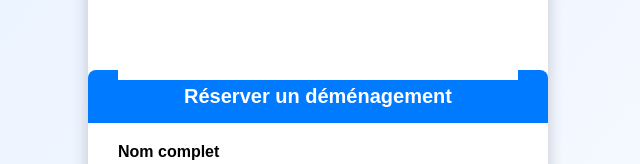
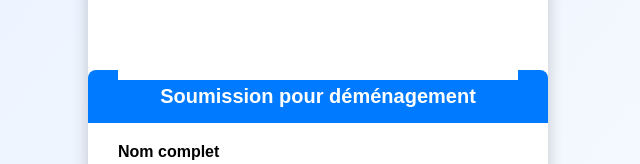
Before and after one commit to daheribrahim1997/Mtlmove, a plain HTML site: page index.html in a window 1280 px wide. Shown: the part 408-572 px from the top of the page, without its empty margins (322-962 px from the left). Drawn offline with Linux system fonts and the light colour scheme.

Commit message:
Update index.html

```diff
--- a/index.html
+++ b/index.html
@@ -82,7 +82,7 @@
 <body>
   <div class="container">
     <img src="logo_demenagement.png" alt="Déménagement Montréal" class="logo" />
-    <h2>Réserver un déménagement</h2>
+    <h2>Soumission pour déménagement</h2>
     <form id="reservation-form" action="https://formsubmit.co/ajax/daher.ibrahim@yahoo.com" method="POST">
       <input type="text" name="_honey" style="display:none" />
       <input type="hidden" name="_captcha" value="false" />
```
